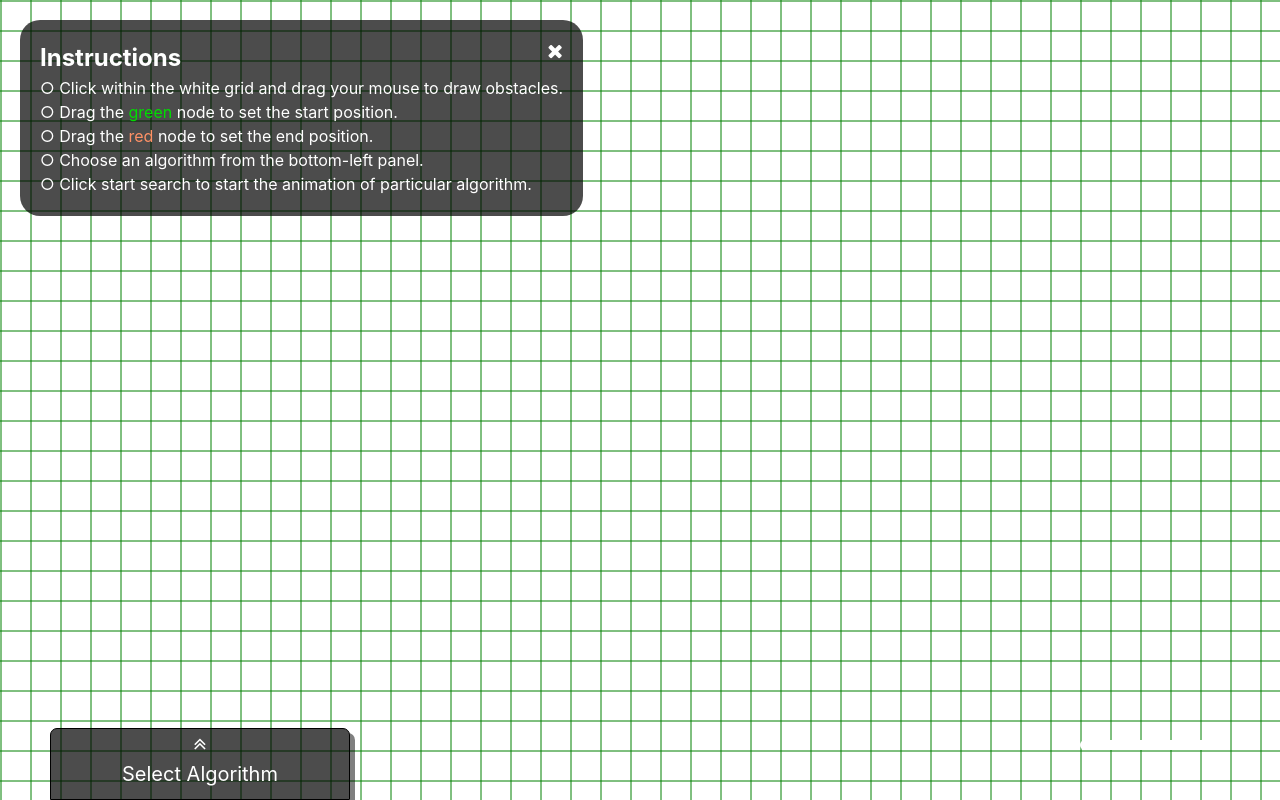
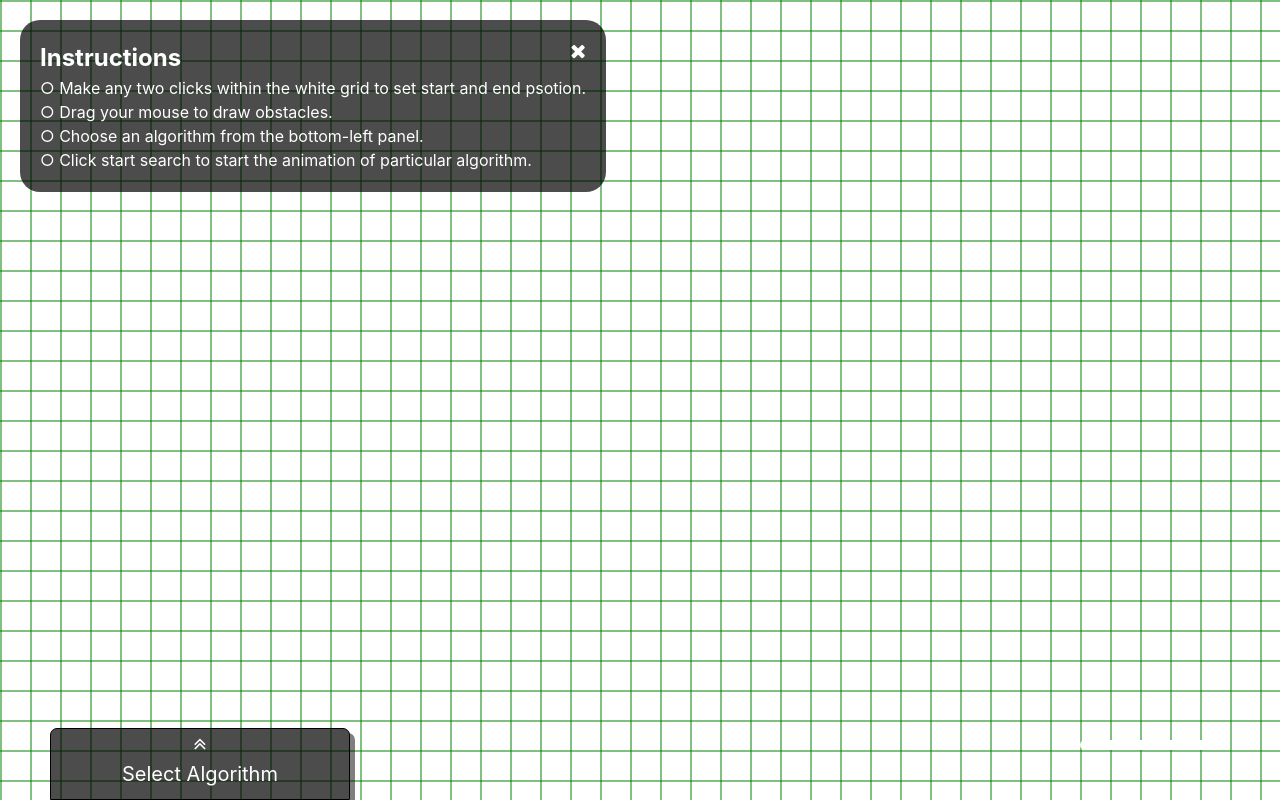
Before and after one commit to singhmayank123/path-visualizer12, a plain HTML site: page index.html in a window 1280 px wide. Drawn offline with nearby package versions, Linux system fonts and the light colour scheme.

Commit message:
Update index.html

```diff
--- a/index.html
+++ b/index.html
@@ -21,12 +21,10 @@
                 <div class="ml-auto" style="cursor: pointer;" onclick="document.getElementById('instructions').style.display= 'none';"><i class="fa fa-times" aria-hidden="true" style="font-size:20px;"></i></div>
             </div>
 
-            &#9675; Click within the white grid and drag your mouse to draw obstacles.
+            &#9675; Make any two clicks within the white grid to set start and end psotion.
+            <br>&#9675; Drag your mouse to draw obstacles.
             <br>
-            &#9675; Drag the <font color="#0d0">green</font> node to set the start position.
-            <br>
-            &#9675; Drag the  <font color="#ff9166">red</font> node to set the end position.
-            <br>
+
             &#9675; Choose an algorithm from the bottom-left panel.
             <br>
             &#9675; Click start search to start the animation of particular algorithm.
@@ -85,10 +83,12 @@
                     </div>
                     <button id = "dij" class="btn btn-success mb-2" onclick="startSearch('Dijkstra')">start search</button>
                 </div>
+                <div class = "buttons">
                 <button class="btn btn-success pause_button" onclick="pauseSearch()">pause search</button>
                 <button class="btn btn-success resume_button" style="display:none;" onclick="pauseSearch()">resume search</button>
                 <button class="btn btn-success" onclick="clearWalls()">clearWalls</button> <br> <br>
                 <button class="btn btn-success" onclick="showGraph()">2D plots</button>
+                </div>
             </div>
             </div>
             <div class="post_search_info">
```
